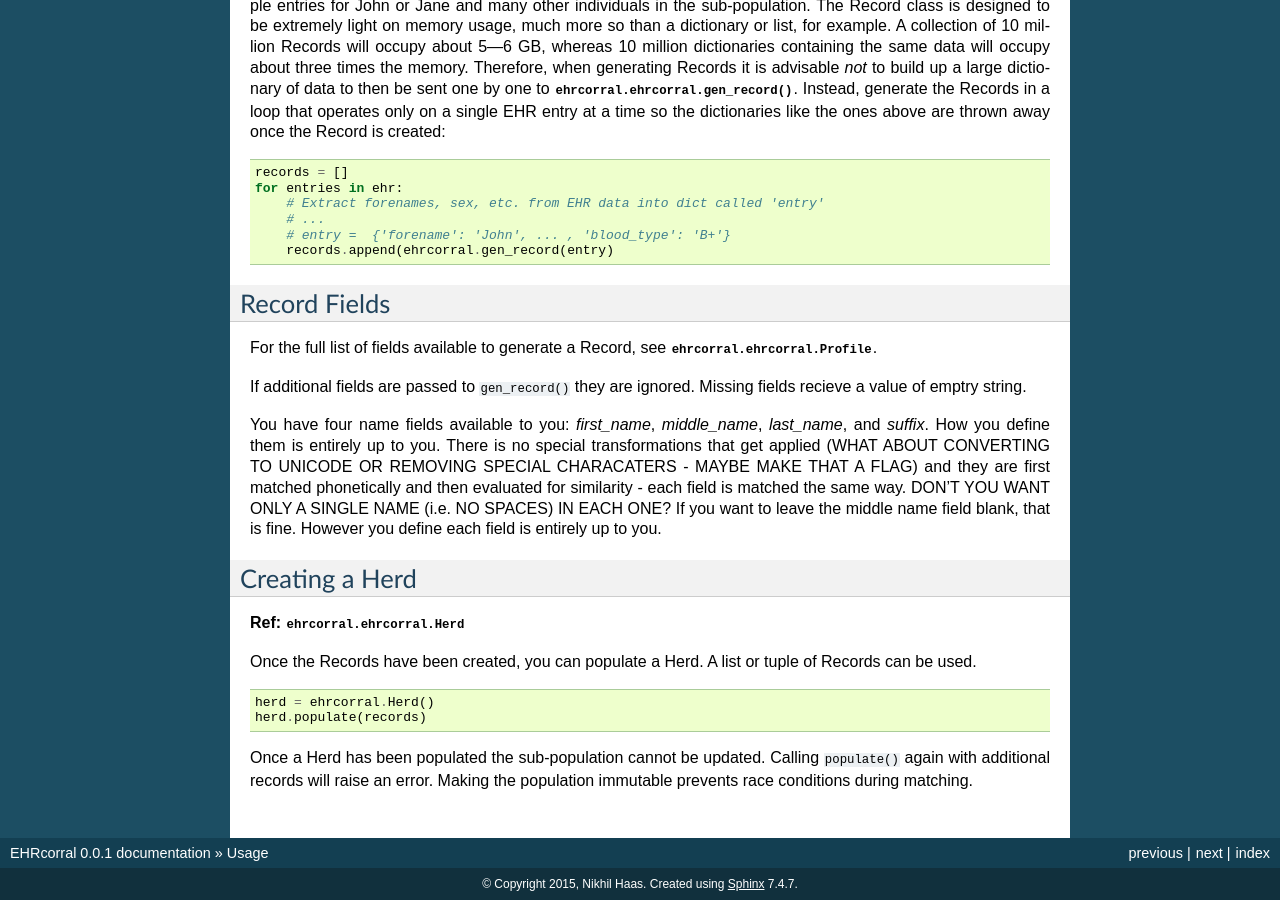
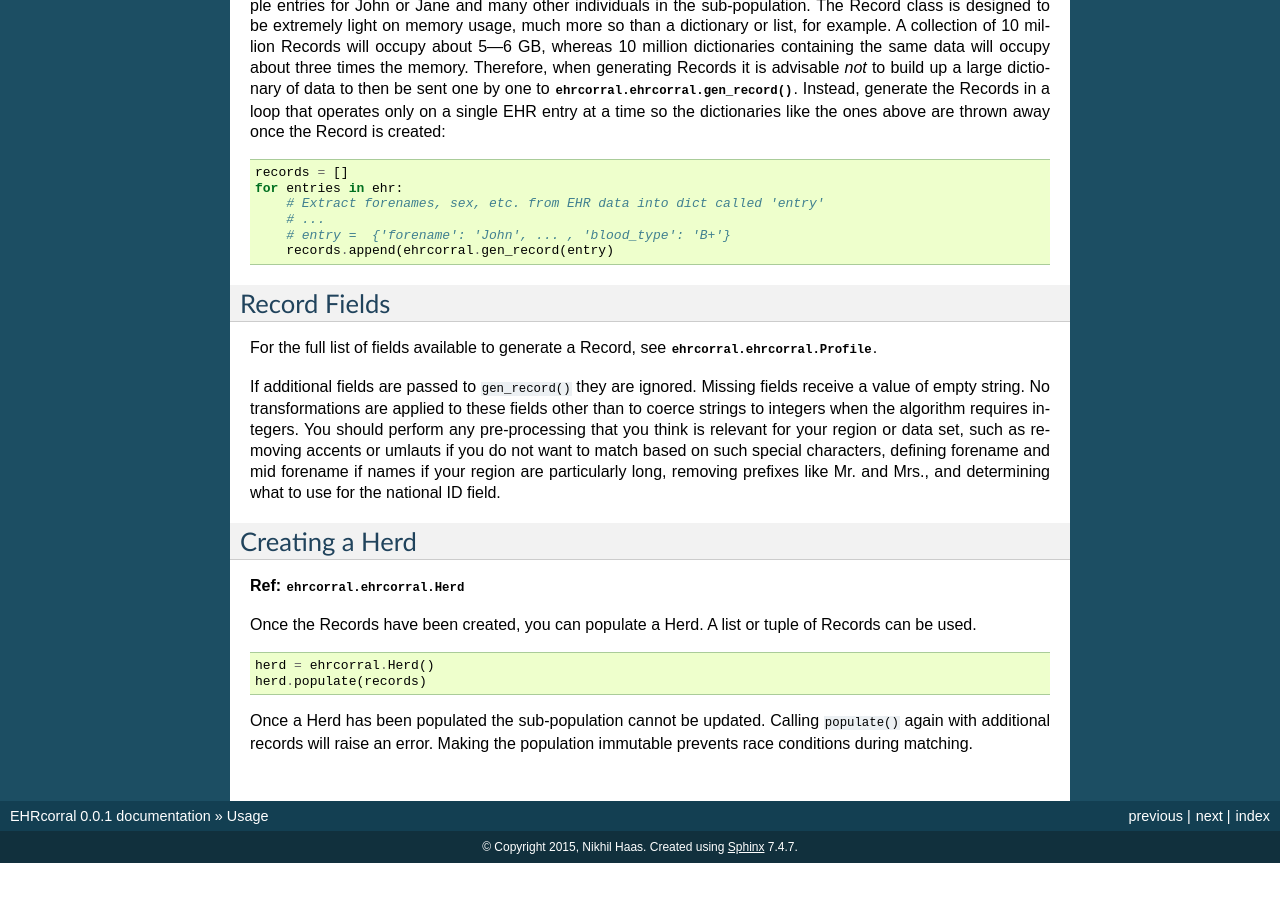
Before and after one commit to nsh87/ehrcorral, a Sphinx documentation site: the page built from docs/usage.rst, in a window 1280 px wide and 900 px high, scrolled down 1339 px. Built offline with Sphinx 7.4.7, drawn with Linux system fonts in a browser that asks for light colours; after the commit the page ends 2202 px from its top, so only the background shows below that.

Commit message:
Update Record Field docs

```diff
--- a/docs/usage.rst
+++ b/docs/usage.rst
@@ -105,16 +105,13 @@ For the full list of fields available to generate a Record, see
 :py:class:`ehrcorral.ehrcorral.Profile`.
 
 If additional fields are passed to ``gen_record()`` they are ignored.
-Missing fields recieve a value of emptry string.
-
-You have four name fields available to you: `first_name`, `middle_name`,
-`last_name`, and `suffix`. How you define them is entirely up to you. There
-is no special transformations that get applied (WHAT ABOUT CONVERTING TO
-UNICODE OR REMOVING SPECIAL CHARACATERS - MAYBE MAKE THAT A FLAG) and they
-are first matched phonetically and then evaluated for similarity - each field
-is matched the same way. DON'T YOU WANT ONLY A SINGLE NAME (i.e. NO SPACES)
-IN EACH ONE? If you want to leave the middle name field blank, that is fine.
-However you define each field is entirely up to you.
+Missing fields receive a value of empty string. No transformations are applied
+to these fields other than to coerce strings to integers when the algorithm
+requires integers. You should perform any pre-processing that you think is
+relevant for your region or data set, such as removing accents or umlauts if you
+do not want to match based on such special characters, defining forename and
+mid forename if names if your region are particularly long, removing prefixes
+like Mr. and Mrs., and determining what to use for the national ID field.
 
 Creating a Herd
 ---------------
```
